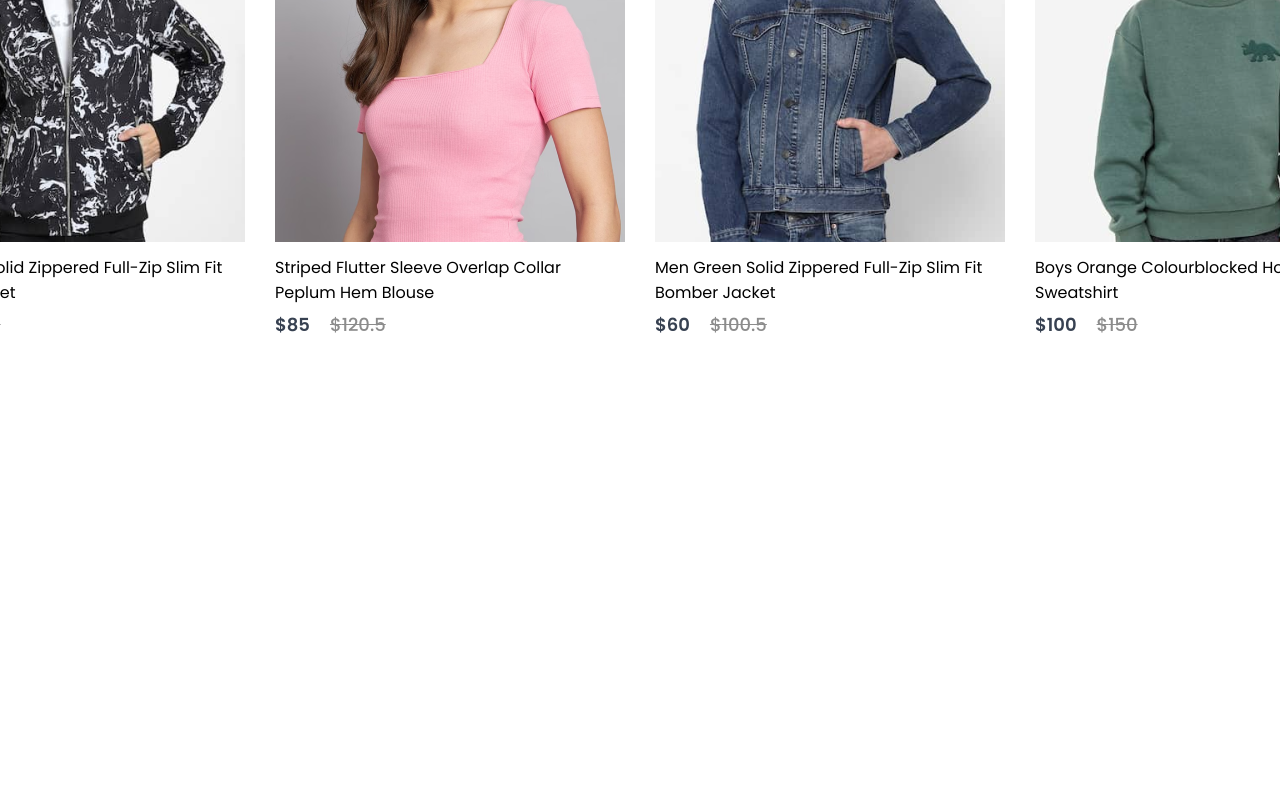
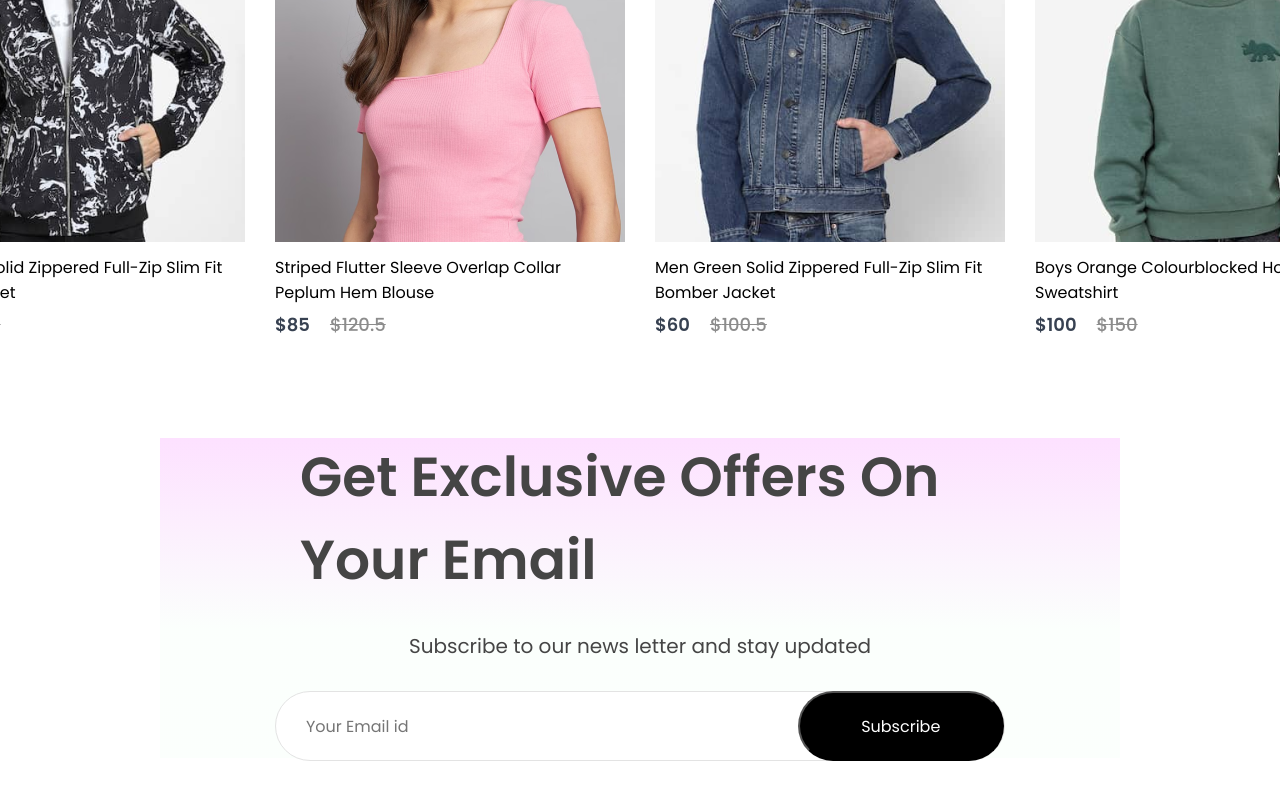
Before and after one commit to rishowrav/shopper-frontend, a React (Vite) app: page / in a window 1280 px wide. Shown: the part 3117-3917 px from the top of the page. Before the commit the page ends 3455 px from the top, so only its background shows below. Built offline with nearby package versions, Linux system fonts and the light colour scheme.

Commit message:
NewsLetter section design has been created

```diff
--- a/src/components/NewCollections/NewCollections.css
+++ b/src/components/NewCollections/NewCollections.css
@@ -3,7 +3,7 @@
   flex-direction: column;
   align-items: center;
   gap: 10px;
-  height: 90vh;
+  margin-bottom: 100px;
 }
 
 .new-collections h1 {
--- /dev/null
+++ b/src/components/NewsLetter/NewsLetter.css
@@ -0,0 +1,55 @@
+.newsletter {
+  width: 75%;
+  height: 40vh;
+  display: flex;
+  flex-direction: column;
+  align-items: center;
+  justify-content: center;
+  margin: auto;
+  padding: 0px 140px;
+  margin-bottom: 150px;
+  background: linear-gradient(180deg, #fde1ff 0%, #e1ffea22 60%);
+  gap: 30px;
+}
+
+.newsletter-title {
+  font-size: 55px;
+  font-weight: 600;
+  color: #454545;
+}
+
+.newsletter p {
+  color: #454545;
+  font-size: 20px;
+}
+
+.newsletter div {
+  display: flex;
+  align-items: center;
+  justify-content: space-between;
+  background: white;
+  width: 730px;
+  height: 70px;
+  border-radius: 80px;
+  border: 1px solid #e3e3e3;
+}
+
+.newsletter input {
+  width: 500px;
+  height: 40px;
+  border: none;
+  outline: none;
+  font-size: 16px;
+  margin-left: 30px;
+  font-family: Poppins;
+}
+
+.newsletter button {
+  width: 210px;
+  height: 70px;
+  border-radius: 80px;
+  background: black;
+  color: white;
+  font-size: 16px;
+  cursor: pointer;
+}
--- /dev/null
+++ b/src/components/NewsLetter/NewsLetter.jsx
@@ -0,0 +1,16 @@
+import "./NewsLetter.css";
+const NewsLetter = () => {
+  return (
+    <div className="newsletter">
+      <h1 className="newsletter-title ">Get Exclusive Offers On Your Email</h1>
+      <p>Subscribe to our news letter and stay updated</p>
+
+      <div className="">
+        <input type="email" placeholder="Your Email id" />
+        <button>Subscribe</button>
+      </div>
+    </div>
+  );
+};
+
+export default NewsLetter;
--- a/src/pages/Shop.jsx
+++ b/src/pages/Shop.jsx
@@ -1,5 +1,6 @@
 import Hero from "../components/Hero/Hero";
 import NewCollections from "../components/NewCollections/NewCollections";
+import NewsLetter from "../components/NewsLetter/NewsLetter";
 import Offers from "../components/Offers/Offers";
 import Popular from "../components/Popular/Popular";
 
@@ -10,6 +11,7 @@
       <Popular />
       <Offers />
       <NewCollections />
+      <NewsLetter />
     </div>
   );
 };
```
